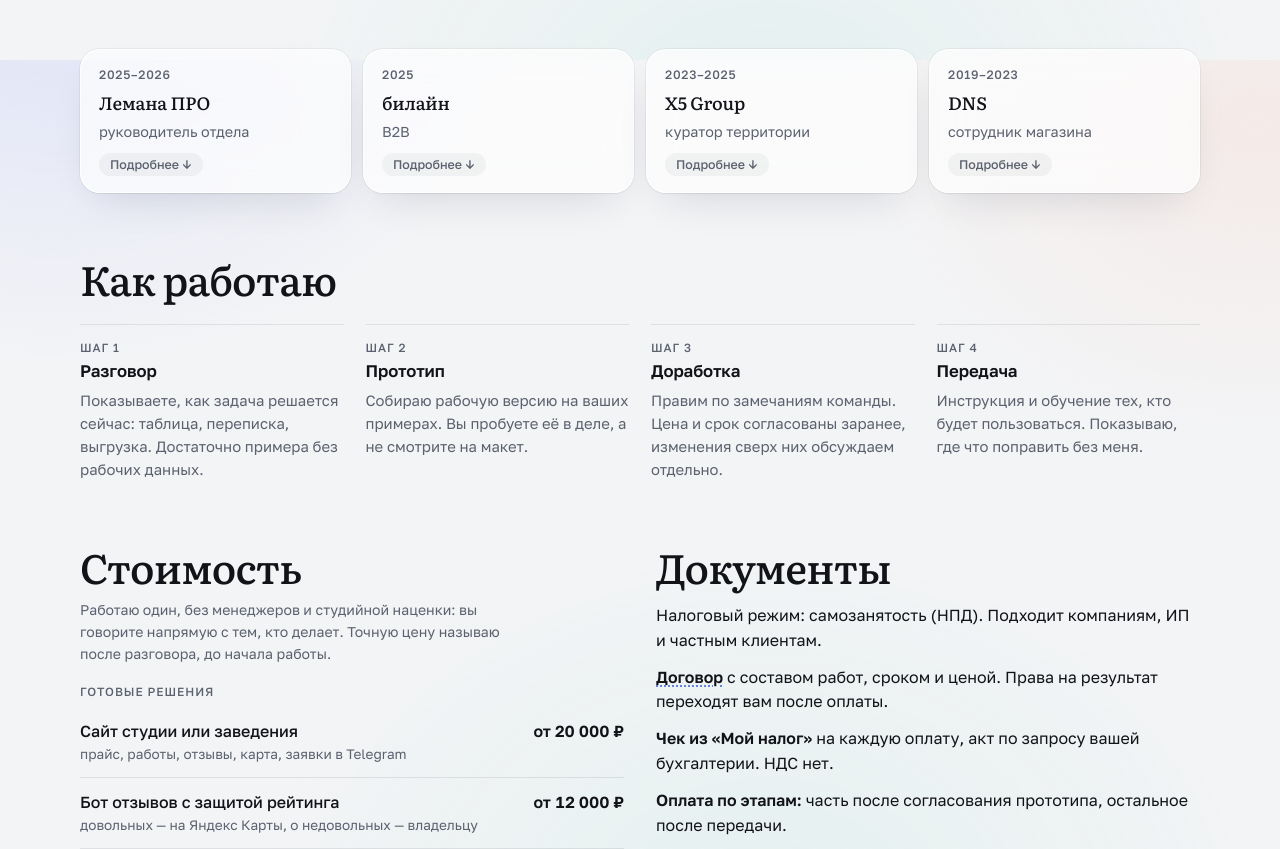
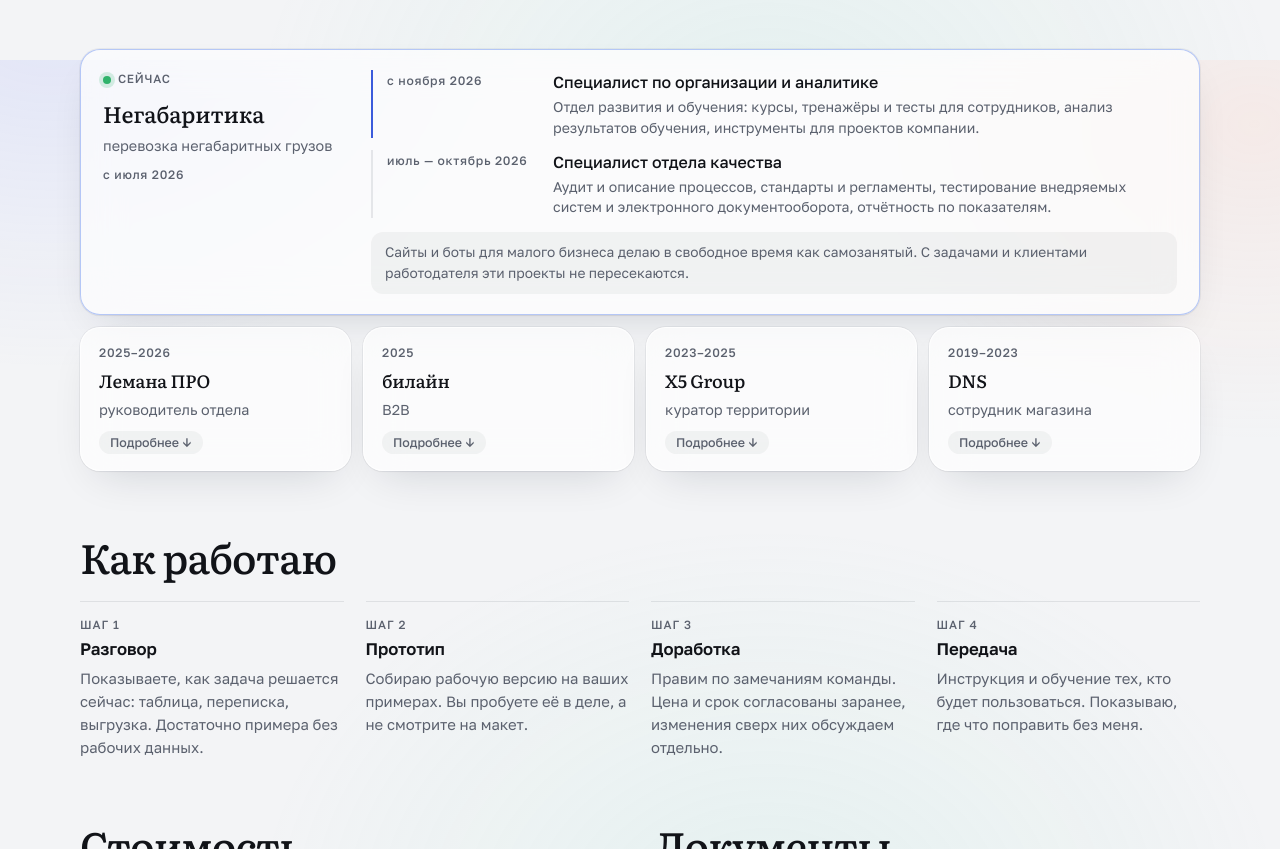
Before and after one commit to monewik/ndavymoka, a plain HTML site: page index.html in a window 1280 px wide. Shown: the part 2340-3189 px from the top of the page. Drawn offline with Linux system fonts and the light colour scheme.

Commit message:
Обо мне: текущее место работы отдельной карточкой
Co-Authored-By: Claude Opus 5.5 <noreply@anthropic.com>
Claude-Session: https://claude.ai/code/session_01QMLCjQmmBUETsVoa6RmMBX

```diff
--- a/index.html
+++ b/index.html
@@ -723,6 +723,19 @@ input[type=text], input[type=tel] { border: 1px solid var(--line); border-radius
   .about-path li:hover .exp-pop, .about-path li:focus-within .exp-pop { opacity: 1; visibility: visible; transform: none; }
   .about-path li:hover { z-index: 16; }
 }
+.about-path li.now { grid-column: 1 / -1; grid-template-columns: minmax(0, 15rem) minmax(0, 1fr); gap: 10px 28px; padding: 20px 22px; border-color: color-mix(in oklab, var(--accent) 35%, var(--glass-edge)); }
+.now-id { display: grid; gap: 4px; align-content: start; }
+.now-badge { justify-self: start; display: inline-flex; align-items: center; gap: 7px; font-size: 0.74rem; font-weight: 500; letter-spacing: 0.06em; text-transform: uppercase; color: var(--ink-2); }
+.now-badge::before { content: ""; width: 8px; height: 8px; border-radius: 50%; background: #2fb36b; box-shadow: 0 0 0 4px rgb(47 179 107 / 0.18); }
+.now-id b { font-size: 1.4rem; margin-top: 4px; }
+.now-roles { list-style: none; margin: 0; padding: 0; display: grid; gap: 12px; }
+.now-roles li { all: unset; display: grid; grid-template-columns: 9.5rem minmax(0, 1fr); gap: 2px 14px; padding-left: 14px; border-left: 2px solid var(--line); }
+.now-roles li:first-child { border-left-color: var(--accent); }
+.now-roles .yr { grid-row: span 2; padding-top: 2px; }
+.now-roles strong { font-weight: 500; }
+.now-roles p { margin: 0; font-size: 0.88rem; color: var(--ink-2); line-height: 1.45; }
+.now-note { grid-column: 2; margin: 4px 0 0; font-size: 0.86rem; color: var(--ink-2); padding: 10px 14px; border-radius: 12px; background: var(--paper); }
+@media (max-width: 760px) { .about-path li.now { grid-template-columns: minmax(0, 1fr); } .now-note { grid-column: 1; } .now-roles li { grid-template-columns: minmax(0, 1fr); } .now-roles .yr { grid-row: auto; } }
 @media (max-width: 960px) { .about-path { grid-template-columns: repeat(2, minmax(0, 1fr)); } }
 @media (max-width: 560px) { .about-path { grid-template-columns: minmax(0, 1fr); } }
 .contact { background: var(--cta-bg); color: var(--cta-ink); border-radius: 28px; padding: clamp(24px, 4vw, 44px); display: grid; gap: 16px; margin-top: 72px; box-shadow: var(--glass-shadow); }
@@ -1265,6 +1278,14 @@ footer { padding-block: 28px 40px; font-size: 0.85rem; color: var(--ink-2); disp
       </div>
     </div>
     <ol class="about-path" aria-label="Опыт">
+      <li class="now">
+        <div class="now-id"><span class="now-badge">Сейчас</span><b>Негабаритика</b><span class="role">перевозка негабаритных грузов</span><span class="yr" style="margin-top: 4px;">с июля 2026</span></div>
+        <ul class="now-roles">
+          <li><span class="yr">с ноября 2026</span><strong>Специалист по организации и аналитике</strong><p>Отдел развития и обучения: курсы, тренажёры и тесты для сотрудников, анализ результатов обучения, инструменты для проектов компании.</p></li>
+          <li><span class="yr">июль — октябрь 2026</span><strong>Специалист отдела качества</strong><p>Аудит и описание процессов, стандарты и регламенты, тестирование внедряемых систем и электронного документооборота, отчётность по показателям.</p></li>
+        </ul>
+        <p class="now-note">Сайты и боты для малого бизнеса делаю в свободное время как самозанятый. С задачами и клиентами работодателя эти проекты не пересекаются.</p>
+      </li>
       <li><span class="yr">2025–2026</span><b>Лемана ПРО</b><span class="role">руководитель отдела</span><button type="button" class="more" aria-expanded="false" aria-controls="exp-0">Подробнее</button><span class="exp-pop" id="exp-0" role="tooltip">Команда из 10 человек: операционное планирование, контроль результатов, обучение и развитие сотрудников.</span></li>
       <li><span class="yr">2025</span><b>билайн</b><span class="role">B2B</span><button type="button" class="more" aria-expanded="false" aria-controls="exp-1">Подробнее</button><span class="exp-pop" id="exp-1" role="tooltip">Малый и средний бизнес: клиентская база, анализ эффективности продаж, отчётность для руководства.</span></li>
       <li><span class="yr">2023–2025</span><b>X5 Group</b><span class="role">куратор территории</span><button type="button" class="more" aria-expanded="false" aria-controls="exp-2">Подробнее</button><span class="exp-pop" id="exp-2" role="tooltip">Московская область, более 350 курьеров: целевые показатели, бесперебойная доставка, качество сервиса, отчётность руководству.</span></li>
```
